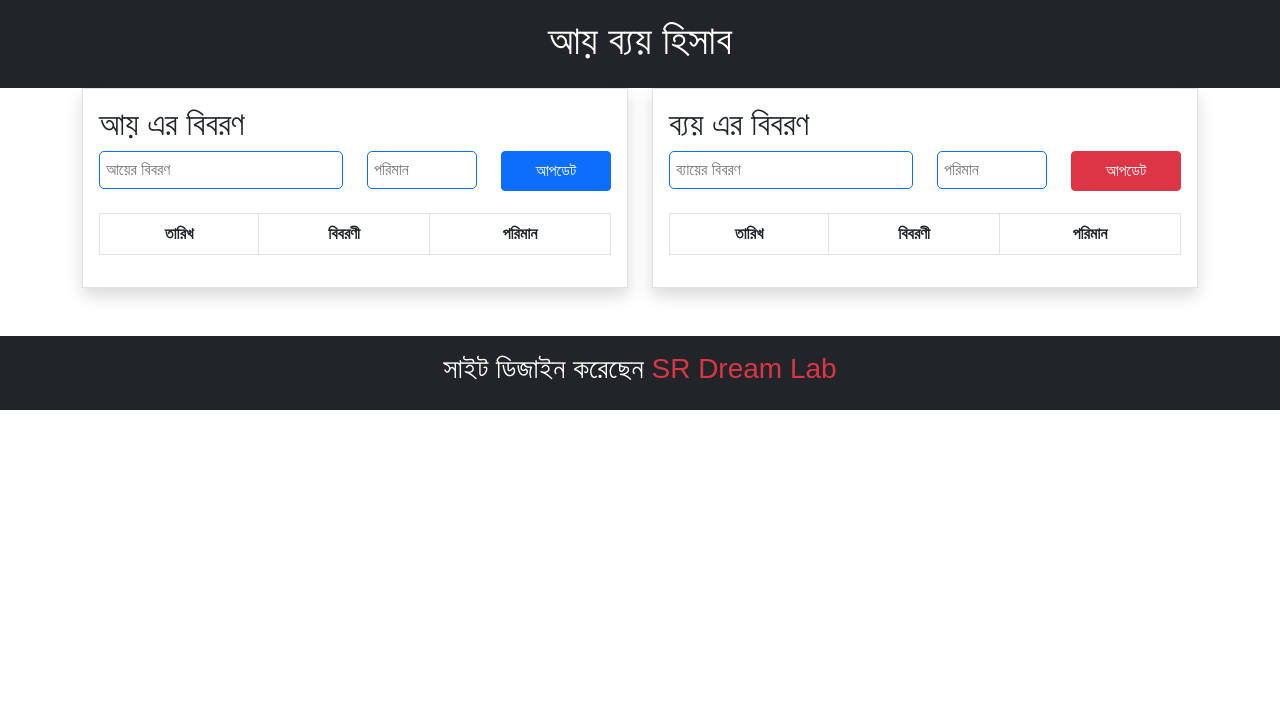
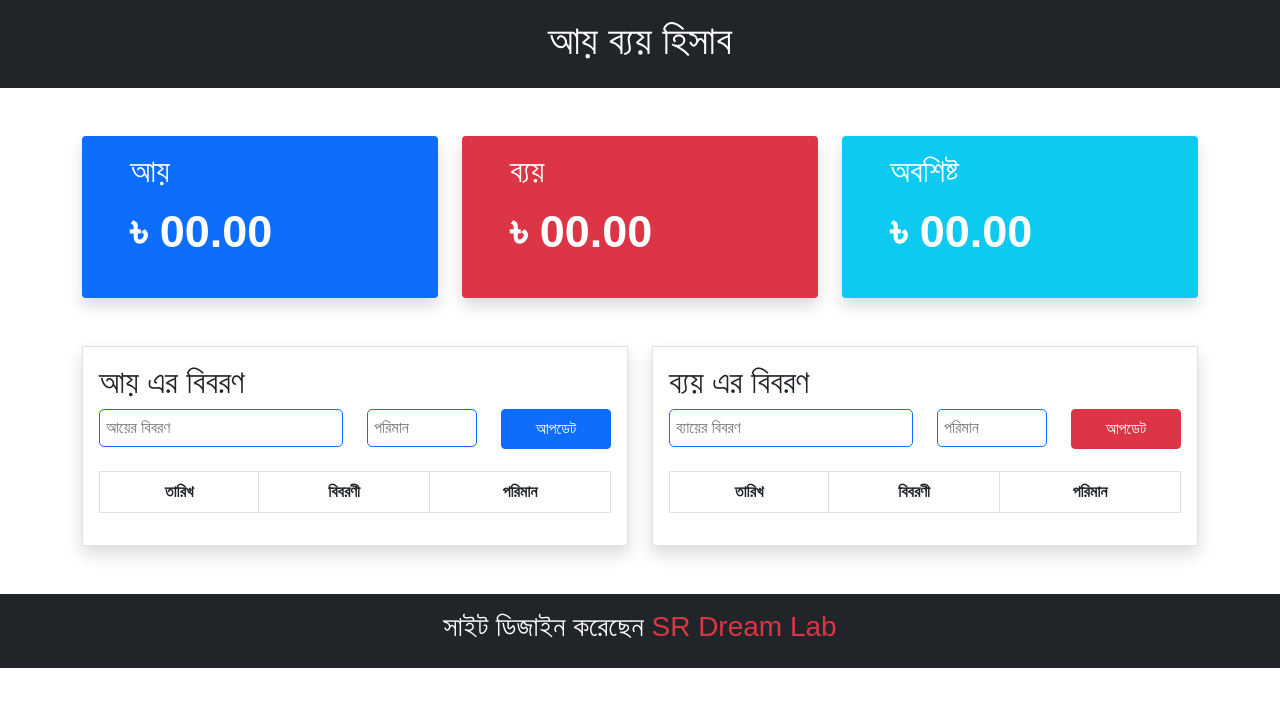
Before and after one commit to wapborhan/income-expense-react, a React (Create React App) app: page / in a window 1280 px wide. Shown: the top 706 px of the page. Built offline with nearby package versions, Linux system fonts and the light colour scheme; a web font is replaced by a local one.

Commit message:
Update MainComponents.jsx

```diff
--- a/src/components/MainComponents.jsx
+++ b/src/components/MainComponents.jsx
@@ -1,4 +1,5 @@
 import React, { Fragment } from "react";
+import Dashboard from "./pages/Dashboard/Dashboard";
 import Footer from "./pages/footer/Footer";
 import Header from "./pages/header/Header";
 
@@ -6,6 +7,7 @@ const MainComponents = () => {
   return (
     <Fragment>
       <Header />
+      <Dashboard />
       <section>
         <div class="container">
           <div class="row">
```
